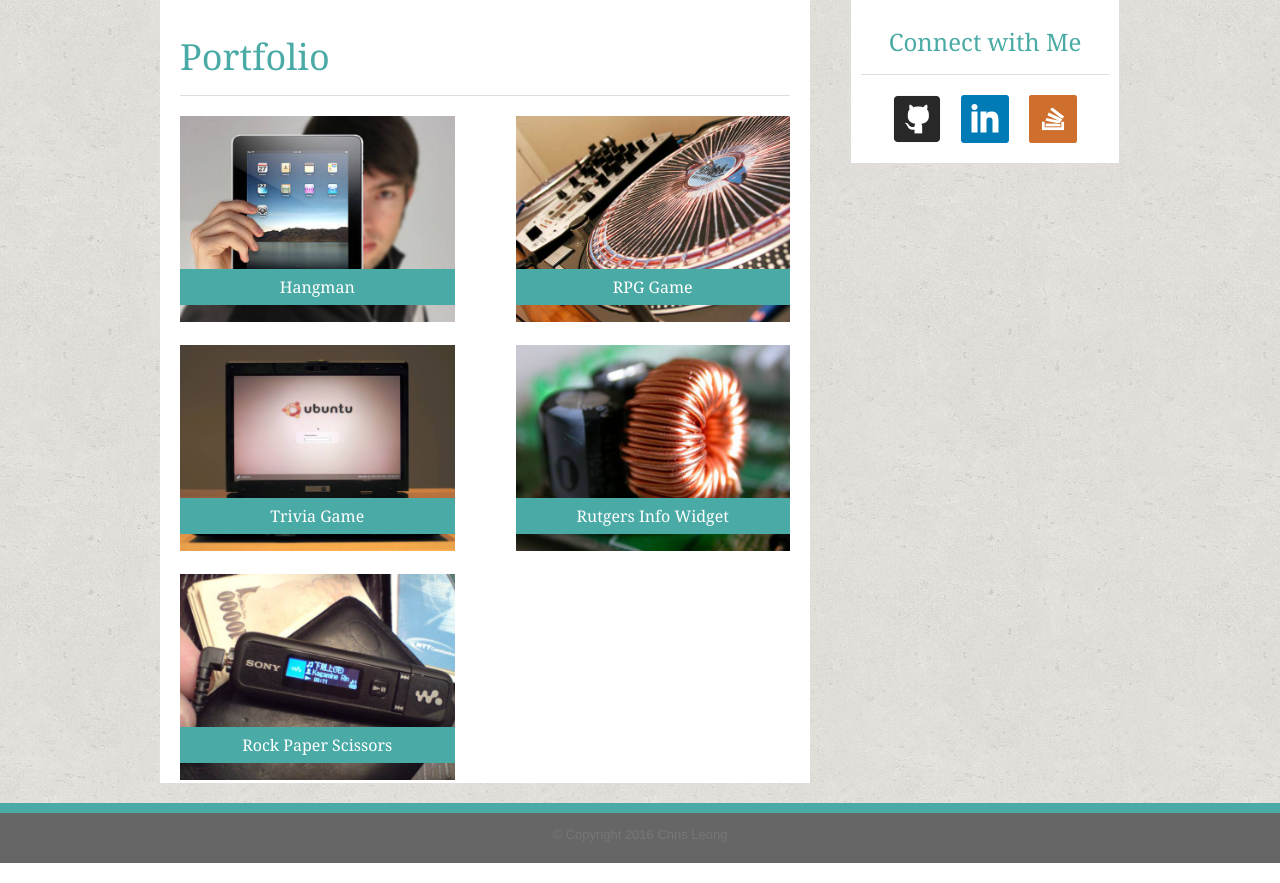
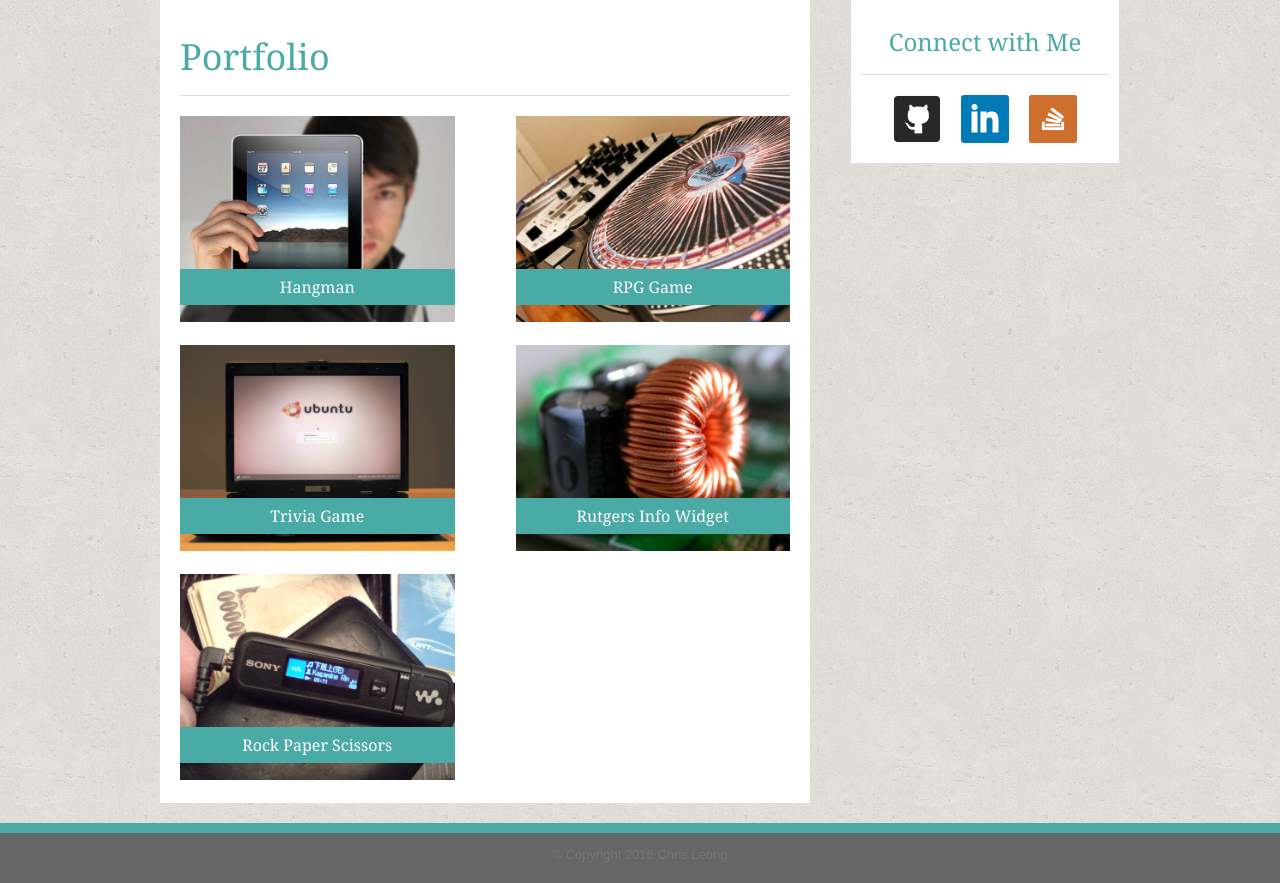
Before and after one commit to kjige/Basic-Portfolio, a PHP site: page /portfolio.html in a window 1280 px wide. Shown: the part 99-982 px from the top of the page. Run offline with PHP 8.4, Linux system fonts and the light colour scheme.

Commit message:
initial site files

```diff
--- a/assets/css/style.css
+++ b/assets/css/style.css
@@ -99,7 +99,7 @@ a:hover {
 	height: 100%;
 	background: #ffffff;
 	padding: 20px;
-	/*border: #dddddd solid 1px;*/
+	float: left;
 	font-family: 'Arial', 'Helvetica Neue', Helvetica, sans-serif;
 }
 
```
